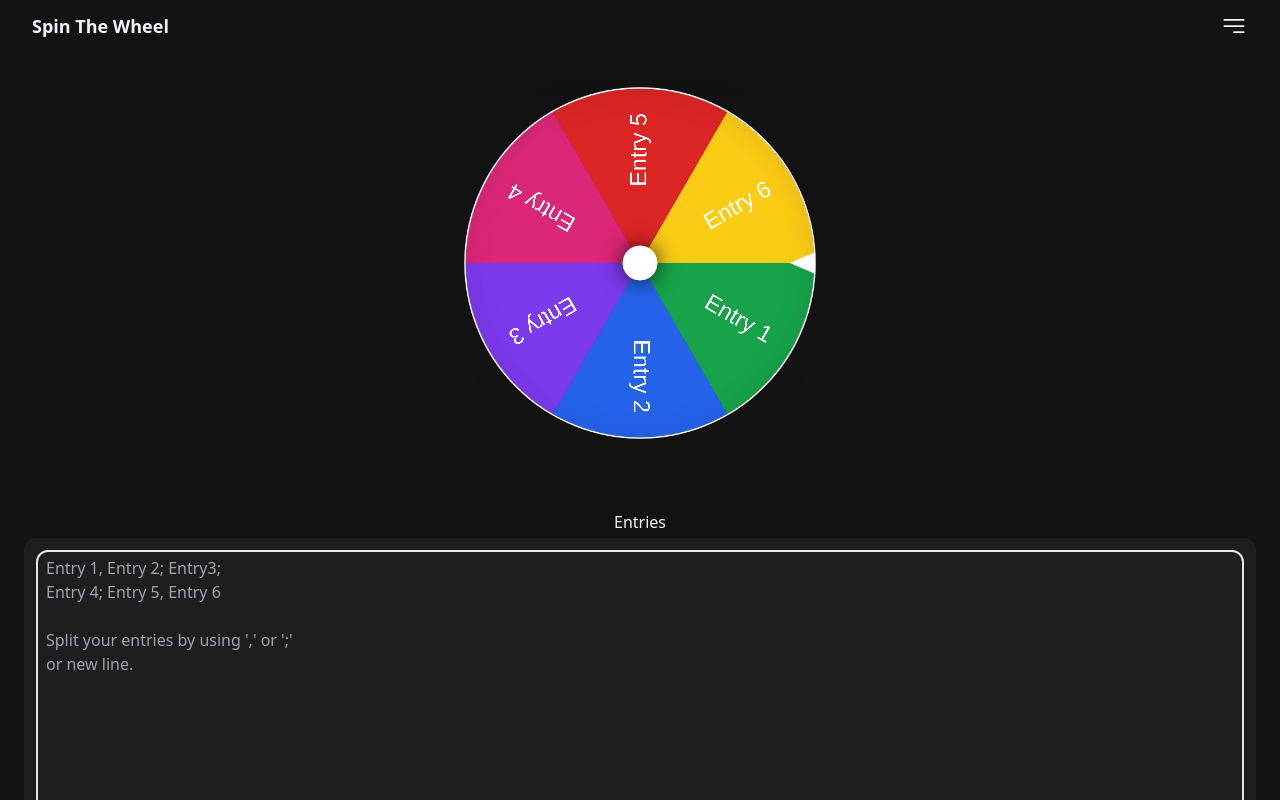
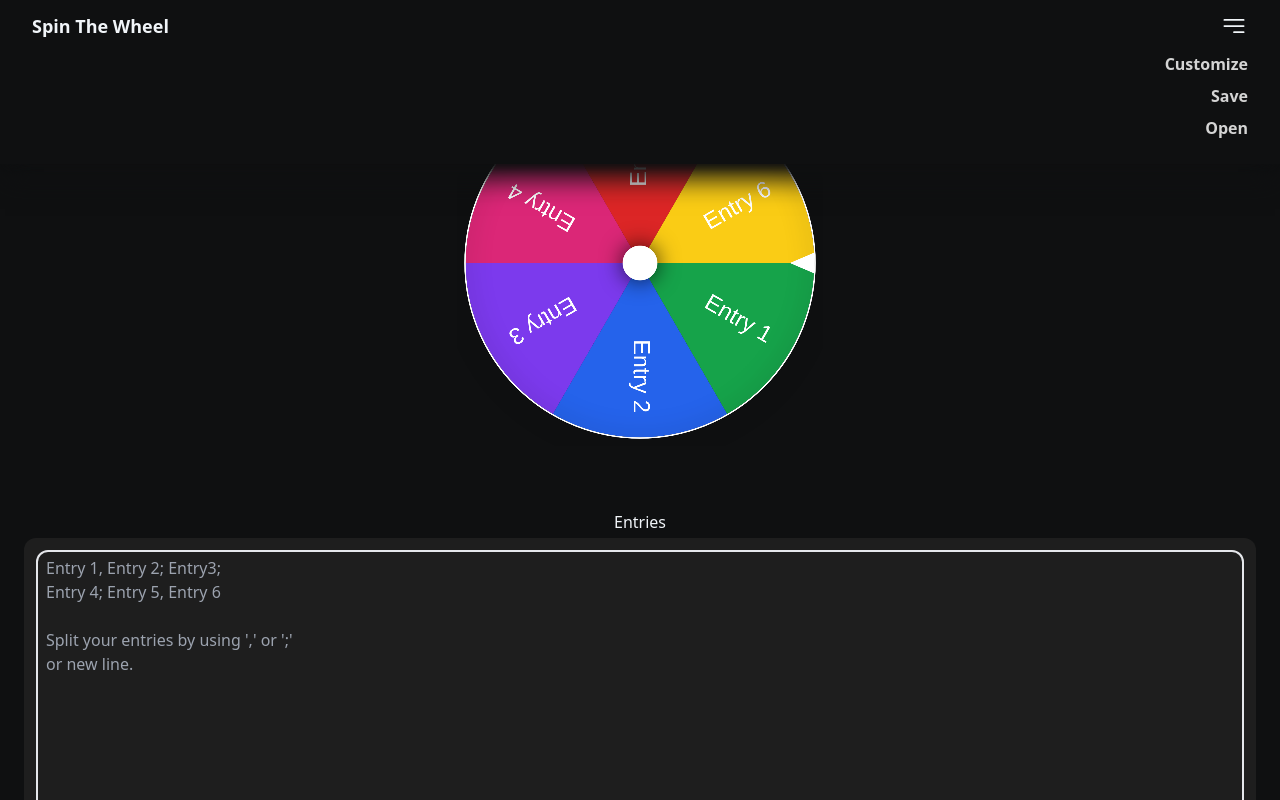
Before and after one commit to ajvejko/WheelOfFortune, a Vue app: page / in a window 1280 px wide. Both pictures are taken after a click on the button 1234 px from the left and 26 px from the top of the page. Shown: the top 800 px of the page. Built offline with nearby package versions, Linux system fonts and the light colour scheme.

Commit message:
added navbar options

```diff
--- a/src/components/Navbar.vue
+++ b/src/components/Navbar.vue
@@ -1,10 +1,15 @@
-<script setup lang="ts"></script>
+<script setup lang="ts">
+import { ref } from "vue";
+
+const show = ref(false);
+</script>
 <template>
   <nav
-    class="fixed top-0 left-0 right-0 flex items-center justify-between bg-bgCustom px-8 py-3 shadow-xl shadow-bgCustom"
+    class="fixed top-0 left-0 right-0 z-10 bg-bgCustom px-8 py-3 shadow-xl shadow-bgCustom"
   >
+    <div class="flex items-center justify-between">
       <a id="home" class="text-lg font-bold text-slate-100">Spin The Wheel</a>
-    <button>
+      <button @click="show = !show">
         <svg
           xmlns="http://www.w3.org/2000/svg"
           fill="none"
@@ -20,5 +25,26 @@
           />
         </svg>
       </button>
+    </div>
+    <Transition name="fade">
+      <div v-if="show" class="z-10 flex flex-col bg-bgCustom py-3 text-right">
+        <a id="Customize" href="#" class="font-bold text-neutral-300">
+          Customize
+        </a>
+        <a id="Save" href="#" class="mt-2 font-bold text-neutral-300">Save</a>
+        <a id="Open" href="#" class="mt-2 font-bold text-neutral-300">Open</a>
+      </div>
+    </Transition>
   </nav>
 </template>
+
+<style>
+.fade-enter-active,
+.fade-leave-active {
+  transition: opacity 0.5s ease;
+}
+.fade-enter-from,
+.fade-leave-to {
+  opacity: 0;
+}
+</style>
--- a/src/components/Wheel.vue
+++ b/src/components/Wheel.vue
@@ -10,7 +10,7 @@ const innerCtx = ref<CanvasRenderingContext2D | null>(null);
 const outerCtx = ref<CanvasRenderingContext2D | null>(null);
 const dpr = window.devicePixelRatio || 1;
 const showWinner = ref(false);
-const spinTime = ref(5); // Spin time in seconds
+const spinTime = ref(10); // Spin time in seconds
 let isSpinning = false;
 let spinAngle = 0;
 
--- a/tailwind.config.js
+++ b/tailwind.config.js
@@ -8,7 +8,7 @@ module.exports = {
         inter: "'Inter', serif",
       },
       colors: {
-        bgCustom: "#141314",
+        bgCustom: "#0F1011",
       },
     },
   },
```
Lines whose indentation alone changed are shown as unchanged.
